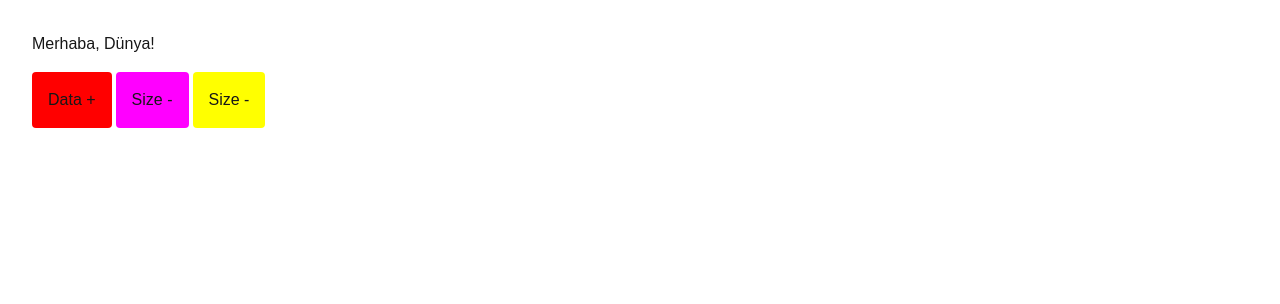
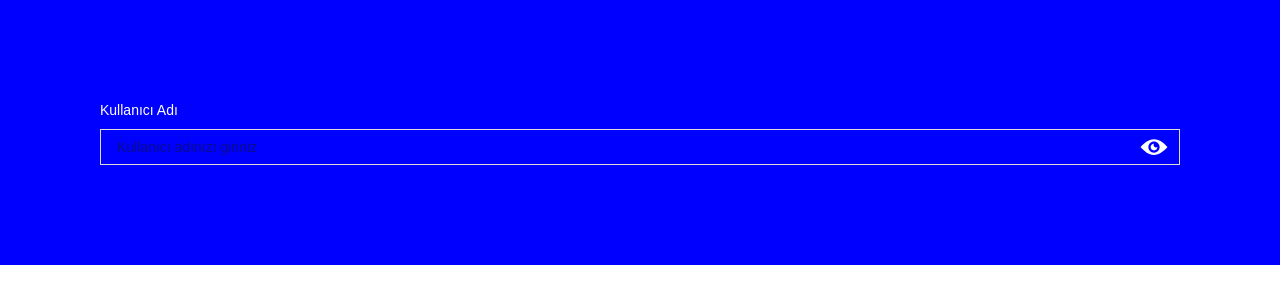
Before and after one commit to oguzhanakbolat/nextjsLesson, a Next.js app: page / in a window 1280 px wide. Shown: the top 304 px of the page. Built offline with nearby package versions, Linux system fonts and the light colour scheme.

Commit message:
input components

```diff
--- a/package.json
+++ b/package.json
@@ -9,6 +9,7 @@
   },
   "dependencies": {
     "axios": "^1.12.2",
+    "classnames": "^2.5.1",
     "next": "15.5.6",
     "react": "19.1.0",
     "react-dom": "19.1.0"
--- a/src/app/page.tsx
+++ b/src/app/page.tsx
@@ -1,5 +1,6 @@
 "use client";
 
+import Input from "@/components/atoms/input";
 import PostCard from "@/components/molecules/postCard";
 import { postType } from "@/constants/types";
 import axios from "axios";
@@ -8,63 +9,22 @@ import { useState } from "react";
 const title = "Merhaba, Dünya!";
 
 const Home = () => {
-	// ts alanı
-	const [count, setCount] = useState(1);
-	const [data, setData] = useState<postType[]>({} as postType[]);
-	const [size, setSize] = useState<number>(0);
+	const [text, setText] = useState<string | number | undefined>("");
 
-	const handleClick = async () => {
-		const response = await axios.get(
-			"https://jsonplaceholder.typicode.com/posts/" + count
-		);
-
-		if (response.status === 200) {
-			if (count === 1) {
-				setData([response.data]);
-			} else {
-				setData([response.data, ...data]);
-			}
-		}
-
-		setCount((x) => x + 1);
-	};
-	// html alanı
 	return (
-		<div className="p-8">
-			{title}
-			<div className="flex flex-row gap-x-[4px] my-4">
-				<div
-					className="cursor-pointer bg-[#f00] p-4 rounded-[4px]"
-					onClick={handleClick}
-				>
-					Data +
-				</div>
-				<div
-					className="cursor-pointer bg-[#f0f] p-4 rounded-[4px]"
-					onClick={() => setSize((x) => x + 1)}
-				>
-					Size -
-				</div>
-				<div
-					className="cursor-pointer bg-[#ff0] p-4 rounded-[4px]"
-					onClick={() => setSize((x) => x - 1)}
-				>
-					Size -
-				</div>
-			</div>
-			<div>
-				{data.length > 0 &&
-					data.map((item) => (
-						<PostCard
-							key={item.id}
-							id={item.id}
-							title={item.title}
-							body={item.body}
-							size={size}
-						/>
-					))}
-			</div>
-		</div>
+		<>
+			<Input
+				blue
+				containerClass="p-[100px]"
+				value={text}
+				setValue={setText}
+				borderFull
+				label="Kullanıcı Adı"
+				sm
+				placeholder="Kullanıcı adınızı giriniz"
+				security
+			/>
+		</>
 	);
 };
 
--- /dev/null
+++ b/src/components/atoms/input/index.tsx
@@ -0,0 +1,92 @@
+"use client";
+
+import EyeIcon from "@/constants/icons/eye";
+import classNames from "classnames";
+import React, { FC, useState } from "react";
+
+type InputProps = {
+	red?: boolean;
+	blue?: boolean;
+	green?: boolean;
+	containerClass?: string;
+	value: string | number | undefined;
+	setValue: (newValue: string | number) => void;
+	borderFull?: boolean;
+	borderBottom?: boolean;
+	label?: string;
+	sm?: boolean;
+	md?: boolean;
+	lg?: boolean;
+	placeholder?: string;
+	security?: boolean;
+};
+
+const Input: FC<InputProps> = ({
+	red,
+	blue,
+	green,
+	containerClass,
+	value,
+	borderBottom,
+	borderFull,
+	label,
+	sm,
+	md,
+	lg,
+	placeholder,
+	security,
+	setValue,
+}) => {
+	const [showPassword, setShowPassword] = useState(false);
+	const classes = classNames(
+		"flex flex-col gap-2 p-4",
+		{
+			"bg-[red]": red,
+			"bg-[blue]": blue,
+			"bg-[green]": green,
+		},
+		containerClass
+	);
+
+	const inputClasses = classNames("border-[#ddd] py-2 outline-none w-full", {
+		"border-b": borderBottom,
+		"border  px-4": borderFull,
+		"text-[14px] h-[36px] py-1": sm,
+		"text-[16px] h-[40px] py-2": md,
+		"text-[18px] h-[44px] py-3": lg,
+	});
+
+	const labelClasses = classNames("flex text-white", {
+		"text-[14px]": sm,
+		"text-[16px]": md,
+		"text-[18px]": lg,
+	});
+
+	console.log("Input:", showPassword);
+
+	return (
+		<label className={classes}>
+			{label && <div className={labelClasses}>{label}</div>}
+
+			<div className="relative">
+				<input
+					className={inputClasses}
+					type={security && !showPassword ? "password" : "text"}
+					value={value}
+					placeholder={placeholder || label || ""}
+					onChange={(e) => setValue(e.target.value)}
+				/>
+				{security && (
+					<EyeIcon
+						color="white"
+						size={36}
+						svgClasses="absolute bottom-0 right-2 cursor-pointer"
+						onClick={() => setShowPassword(!showPassword)}
+					/>
+				)}
+			</div>
+		</label>
+	);
+};
+
+export default Input;
--- /dev/null
+++ b/src/constants/icons/eye.tsx
@@ -0,0 +1,29 @@
+import React, { FC } from "react";
+import { svgProps } from "@/constants/types";
+
+const EyeIcon: FC<svgProps> = ({
+	size = 24,
+	color = "#000",
+	svgClasses,
+	onClick,
+}) => (
+	<div className={svgClasses} onClick={onClick}>
+		<svg
+			height={size}
+			width={size}
+			viewBox="0 0 512 512"
+			xmlns="http://www.w3.org/2000/svg"
+		>
+			<path
+				fill={color}
+				d="M447.1,256.2C401.8,204,339.2,144,256,144c-33.6,0-64.4,9.5-96.9,29.8C131.7,191,103.6,215.2,65,255l-1,1l6.7,6.9   C125.8,319.3,173.4,368,256,368c36.5,0,71.9-11.9,108.2-36.4c30.9-20.9,57.2-47.4,78.3-68.8l5.5-5.5L447.1,256.2z M256,336   c-44.1,0-80-35.9-80-80c0-44.1,35.9-80,80-80c44.1,0,80,35.9,80,80C336,300.1,300.1,336,256,336z"
+			/>
+			<path
+				fill={color}
+				d="M250.4,226.8c0-6.9,2-13.4,5.5-18.8c-26.5,0-47.9,21.6-47.9,48.2c0,26.6,21.5,48.1,47.9,48.1s48-21.5,48-48.1v0   c-5.4,3.5-11.9,5.5-18.8,5.5C266,261.6,250.4,246,250.4,226.8z"
+			/>
+		</svg>
+	</div>
+);
+
+export default EyeIcon;
--- a/src/constants/types/index.ts
+++ b/src/constants/types/index.ts
@@ -1,3 +1,5 @@
 import { postType } from "./post";
+import { svgProps } from "./svg";
 
+export type { svgProps };
 export type { postType };
--- /dev/null
+++ b/src/constants/types/svg.ts
@@ -0,0 +1,6 @@
+export type svgProps = {
+	size?: number;
+	color?: string;
+	svgClasses?: string;
+	onClick?: () => void;
+};
```
Also changed, not shown: src/constants/icons/9041353_eye_slash_fill_icon.svg (added), 1 other file (tests, documents, lock files or other folders).
